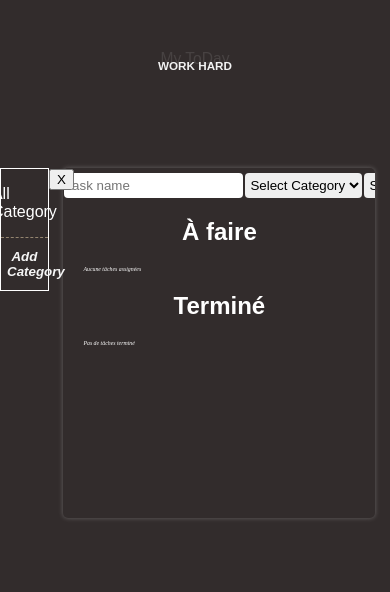
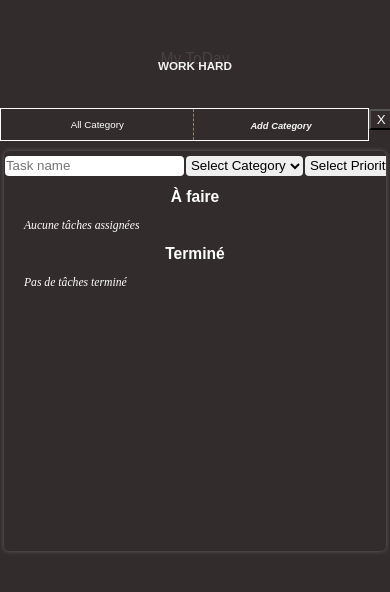
Before and after one commit to JayAlls/todo_react, a React (Vite) app in the folder mytodo/: page / in a window 390 px wide. Both pictures are taken after a click on the button "Categories". Shown: the top 592 px of the page. Built offline with nearby package versions, Linux system fonts and the light colour scheme.

Commit message:
Add responsive design

```diff
--- a/mytodo/src/App.scss
+++ b/mytodo/src/App.scss
@@ -1,3 +1,5 @@
+@import "./config-scss/mixin.scss";
+
 #root {
   max-width: 1280px;
   margin: 0;
@@ -29,6 +31,11 @@ body {
     display: flex;
     justify-content: space-between;
 
+    @include mobile-only {
+      flex-direction: column;
+      margin-top: 80px;
+    }
+
     .cat-btn {
       background-color: transparent;
       color: #fff;
@@ -36,6 +43,12 @@ body {
       border-radius: 5px;
       border-left: none;
       height: 100px;
+      @include mobile-only {
+        height: 50px;
+        width: 80%;
+        margin: 10px auto;
+        border-left: 1px solid whitesmoke;
+      }
     }
 
     .cat-container {
@@ -43,10 +56,18 @@ body {
       height: 100%;
       width: 12%;
       border: 1px solid white;
+      text-align: center;
+      @include mobile-only {
+        width: 94%;
+        margin: 10px auto;
+        margin-left: 0;
+      }
       .close-btn {
         position: absolute;
         top: 0;
         right: -26px;
+        background-color: transparent;
+        color: whitesmoke;
       }
     }
   }
--- a/mytodo/src/component/Category/style.scss
+++ b/mytodo/src/component/Category/style.scss
@@ -1,3 +1,5 @@
+@import "../../config-scss/mixin.scss";
+
 .category-list {
     position: relative;
     width: 100%;
@@ -7,6 +9,9 @@
     justify-content: space-between;
     flex-direction: column;
 
+    @include mobile-only {
+        flex-direction: row;
+    }
 
     button {
         cursor: pointer;
@@ -21,6 +26,13 @@
         justify-content: center;
         transition: all 0.3s ease;
         border-bottom: 1px dashed rgba($color: wheat, $alpha: 0.5);
+        font-size: 2vw;
+
+        @include mobile-only {
+            border-bottom: none;
+            border-right: 1px dashed rgba($color: wheat, $alpha: 0.5);
+            font-size: 2.5vw;
+        }
 
         button {
             margin-left: 5px;
@@ -37,6 +49,10 @@
     .add-cat {
         width: 100%;
         margin: 10px auto;
+        @include mobile-only {
+            width: 90%;
+            margin: auto;
+        }
         button {
             margin: 10px;
             border: none;
@@ -45,18 +61,31 @@
             background: transparent;
             font-style: italic;
             transition: all 0.3s ease;
+            padding: 0;
+            font-size: 2vw;
+
             &:hover {
                 opacity: 0.7;
+            }
+
+            @include mobile-only {
+                font-size: 2.4vw;
+
             }
         }
 
         input {
             max-width: 90%;
             border: none;
+
+            @include mobile-only {
+                max-width: 80%;
+            }
         }
         .add-btn {
             width: 100%;
             margin: 0 auto;
+
         }
 
         .show-cat {
--- a/mytodo/src/component/Task/TaskForm/TaskForm.jsx
+++ b/mytodo/src/component/Task/TaskForm/TaskForm.jsx
@@ -40,9 +40,9 @@ function TaskForm({ onAddTask, category }) {
       <label >
         <select value={selectedPriority} onChange={(event) => setSelectedPriority(event.target.value)}>
           <option value="">Select Priority</option>
-          <option value="low">Low</option>
-          <option value="medium">Medium</option>
-          <option value="high">High</option>
+          <option value="Low">Low</option>
+          <option value="Medium">Medium</option>
+          <option value="High">High</option>
         </select>
       </label>
 
--- a/mytodo/src/component/Task/TaskForm/style.scss
+++ b/mytodo/src/component/Task/TaskForm/style.scss
@@ -1,3 +1,5 @@
+@import "../../../config-scss/mixin.scss";
+
 form {
     width: 100%;
     height: 25px;
@@ -5,6 +7,9 @@ form {
     align-items: center;
     justify-content: space-evenly;
     margin-top: 5px;
+    @include mobile-only {
+        height: 20px;
+    }
 
     input, select, label {
         height: 100%;
@@ -25,4 +30,5 @@ form {
         cursor:pointer;
         font-size: 20px;
     }
+
 }
--- a/mytodo/src/component/Task/style.scss
+++ b/mytodo/src/component/Task/style.scss
@@ -1,3 +1,5 @@
+@import "../../config-scss/mixin.scss";
+
 .task-container {
     width: 80%;
     height: 350px;
@@ -6,9 +8,17 @@
     margin: 0 auto;
     margin-bottom: 20px;
     overflow-y: scroll;
+    @include mobile-only {
+        width: 98%;
+        height: 400px;
+    }
 
     h2 {
         text-align: center;
+        font-size: 3vw;
+        @include mobile-only {
+            font-size: 4vw;
+        }
     }
 
     .task {
@@ -18,8 +28,14 @@
         justify-content: space-evenly;
         border-bottom: 2px dashed rgba($color: rgb(225, 225, 225), $alpha: 0.3);
         p {
+            font-size: 1.5vw;
+            text-align: center;
             width: 20%;
             position: relative;
+
+            @include mobile-only {
+                font-size: 2vw;
+            }
             &::before {
                 content: "";
                 width: 1px;
@@ -62,5 +78,9 @@
         font-style: italic;
         font-size: 1.5vw;
         font-family: serif;
+
+        @include mobile-only {
+            font-size: 3vw;
+        }
     }
 }
--- /dev/null
+++ b/mytodo/src/config-scss/mixin.scss
@@ -0,0 +1,12 @@
+// Responsive ******************************
+
+$breakpoints: (
+    mobile: 700px,
+
+);
+
+@mixin mobile-only {
+    @media screen and (max-width: map-get($breakpoints, mobile)) {
+        @content;
+    }
+}
```
